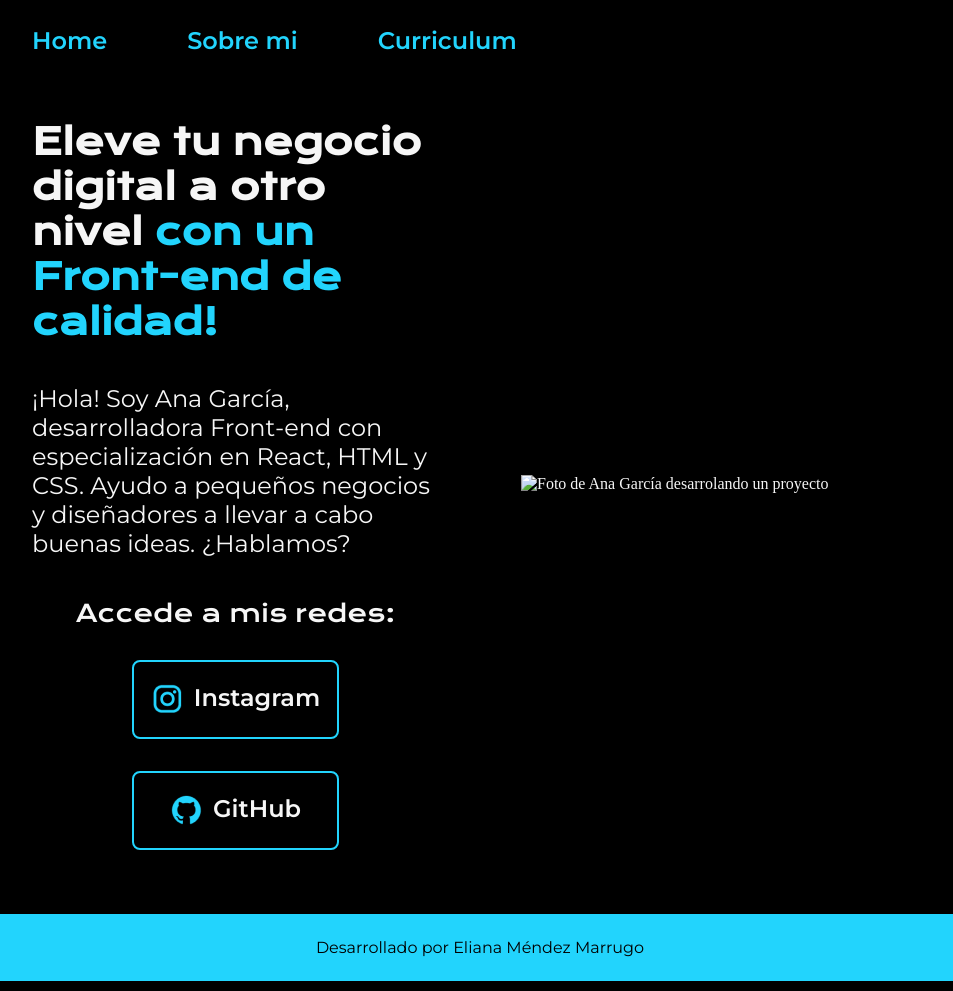
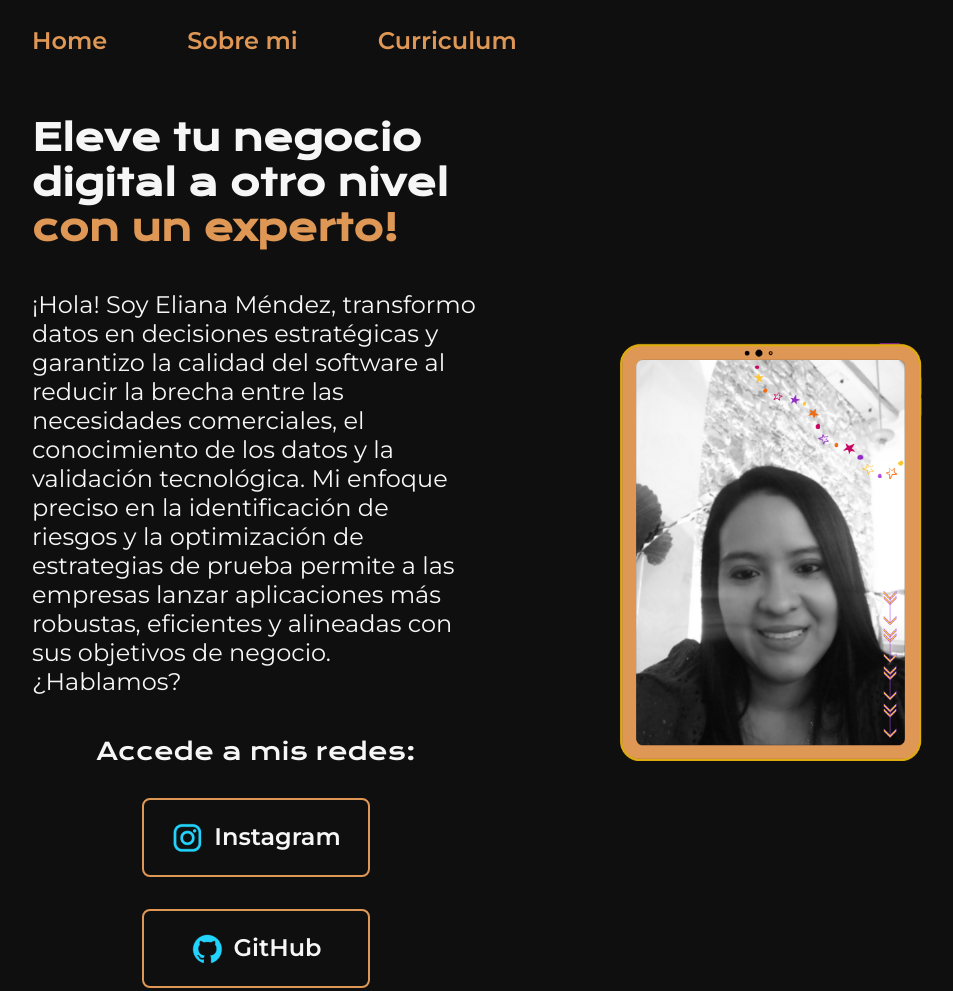
Before and after one commit to ElianaMendez/pagina_presentacion, a plain HTML site: page index.html in a window 1280 px wide. Shown: the top 991 px of the page, without its empty margins (160-1113 px from the left). Drawn offline with nearby package versions, Linux system fonts and the light colour scheme.

Commit message:
Ajuste página a datos personales

```diff
--- a/index.html
+++ b/index.html
@@ -20,11 +20,13 @@
         <section class="presentacion__contenido">
         <h1 class="presentacion__contenido__titulo">
             Eleve tu negocio digital a otro nivel
-            <strong class= "titulo-destaque">con un Front-end de calidad!
+            <strong class= "titulo-destaque">con un experto!
             </strong></h1>
-            <p class="presentacion__contenido__texto"> ¡Hola! Soy Ana García, desarrolladora Front-end con
-                especialización en React, HTML y CSS. Ayudo a pequeños
-                 negocios y diseñadores a llevar a cabo buenas ideas.
+            <p class="presentacion__contenido__texto"> ¡Hola! Soy Eliana Méndez, transformo datos en decisiones
+                estratégicas y garantizo la calidad del software al reducir la brecha entre las necesidades
+                comerciales, el conocimiento de los datos y la validación tecnológica. Mi enfoque preciso
+                en la identificación de riesgos y la optimización de estrategias de prueba permite a
+                las empresas lanzar aplicaciones más robustas, eficientes y alineadas con sus objetivos de negocio.
                   ¿Hablamos?
 
             </p>
@@ -38,7 +40,7 @@
                     GitHub</a>
             </div>
         </section>
-            <img class="presentacion_imagen" src="./assets/Imagem.png" alt="Foto de Ana García desarrolando un proyecto">
+            <img class="presentacion_imagen" src="./assets/Imagen_Eliana.png" alt="Foto de Eliana Méndez desarrolando un proyecto">
     </main>
     <footer class="footer">
         <P>Desarrollado por Eliana Méndez Marrugo</P>
--- a/styles/style.css
+++ b/styles/style.css
@@ -1,9 +1,9 @@
 @import url('https://fonts.googleapis.com/css2?family=Krona+One&family=Montserrat:ital,wght@0,100..900;1,100..900&display=swap');
 
 :root{
-    --color-primario: #000000;
-    --color-secundario: #F6F6F6;
-    --color-terciario: #22D4FD; /*#DEAA79*/
+    --color-primario: #000000f0;
+    --color-secundario: #f6f6f6;
+    --color-terciario: #DF9755; /*#DEAA79*/
     --color-hover: #272727;
 
     --fuente-monserrat: "Montserrat", serif;
@@ -22,12 +22,13 @@ body{
 }
 
 .header{
-    padding: 2% 0% 0% 15%;
+    padding: 2% 0% 2% 15%;
 }
 
 .header_menu{
     display: flex;
     gap: 80px;
+    position: absolute;
 }
 
 .header_menu_link{
@@ -101,7 +102,7 @@ strong{
 }
 
 .presentacion_imagen{
-    width: 50%;
+    width: 35%;
 }
 
 .presentacion__contenido__texto a{
```
Also changed, not shown: about.html (+3 -3 lines), curriculum.html (+1 -1 lines), assets/Imagen_Eliana.png (added).
